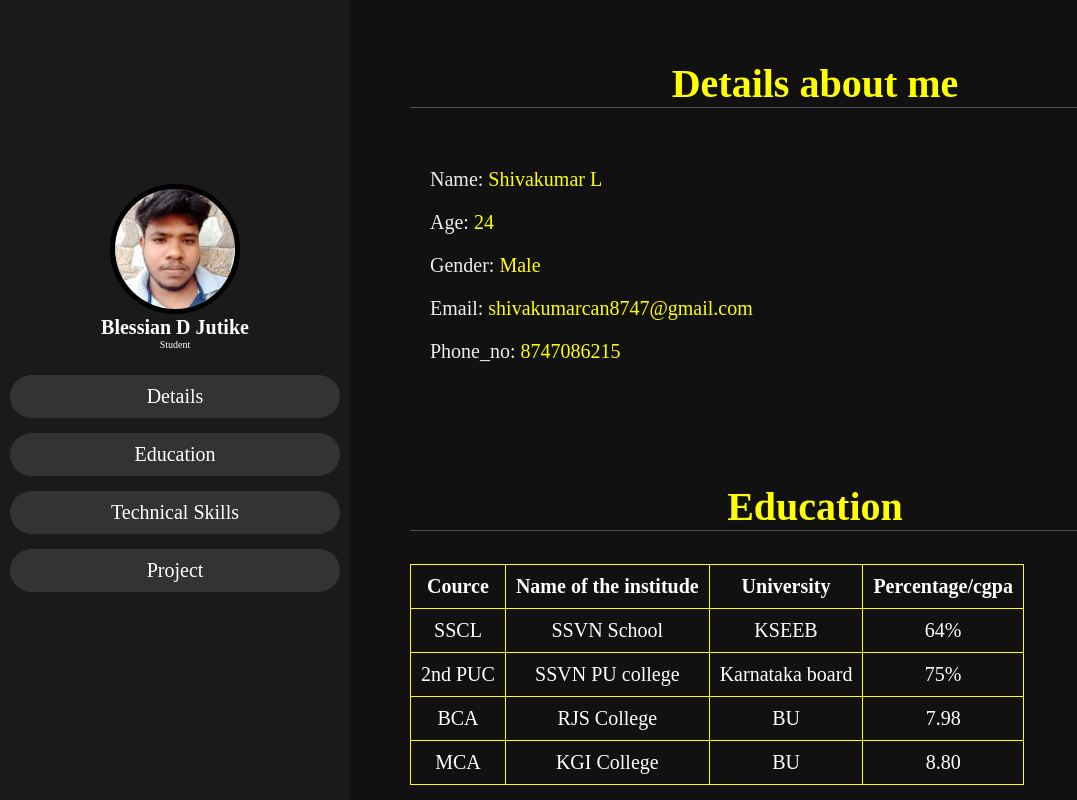
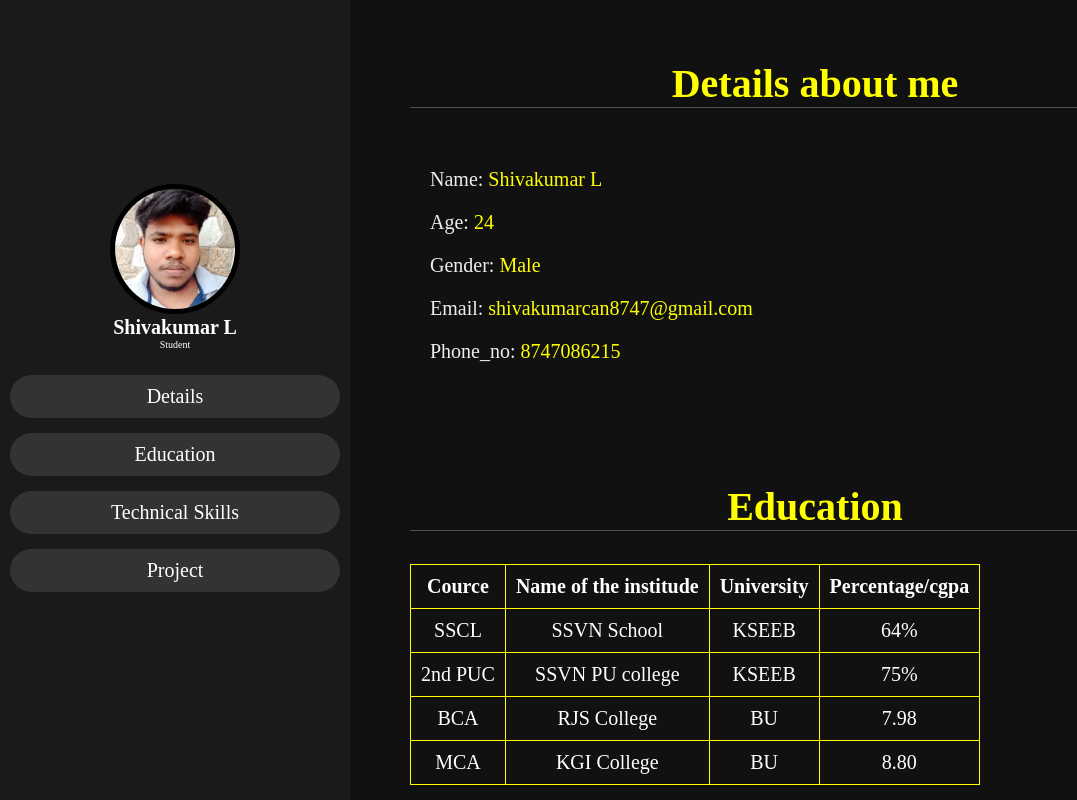
Before and after one commit to shiva8747/portfolio.github.io, a plain HTML site: page index.html in a window 1280 px wide. Shown: the top 800 px of the page, without its empty margins (0-1077 px from the left). Drawn offline with Linux system fonts and the light colour scheme.

Commit message:
Update index.html

```diff
--- a/index.html
+++ b/index.html
@@ -11,7 +11,7 @@
     <header>
        <div class="user">
        <img src="photo.jpg">
-       <h5 class="nm">Blessian D Jutike</h5>
+       <h5 class="nm">Shivakumar L</h5>
        <p class="jb">Student</p>
        </div>
        <nav class="nv">
@@ -53,7 +53,7 @@
         <tr>
             <td>2nd PUC</td>
             <td>SSVN PU college</td>
-            <td>Karnataka board</td>
+            <td>KSEEB</td>
             <td>75%</td>
         </tr>
         <tr>
```
